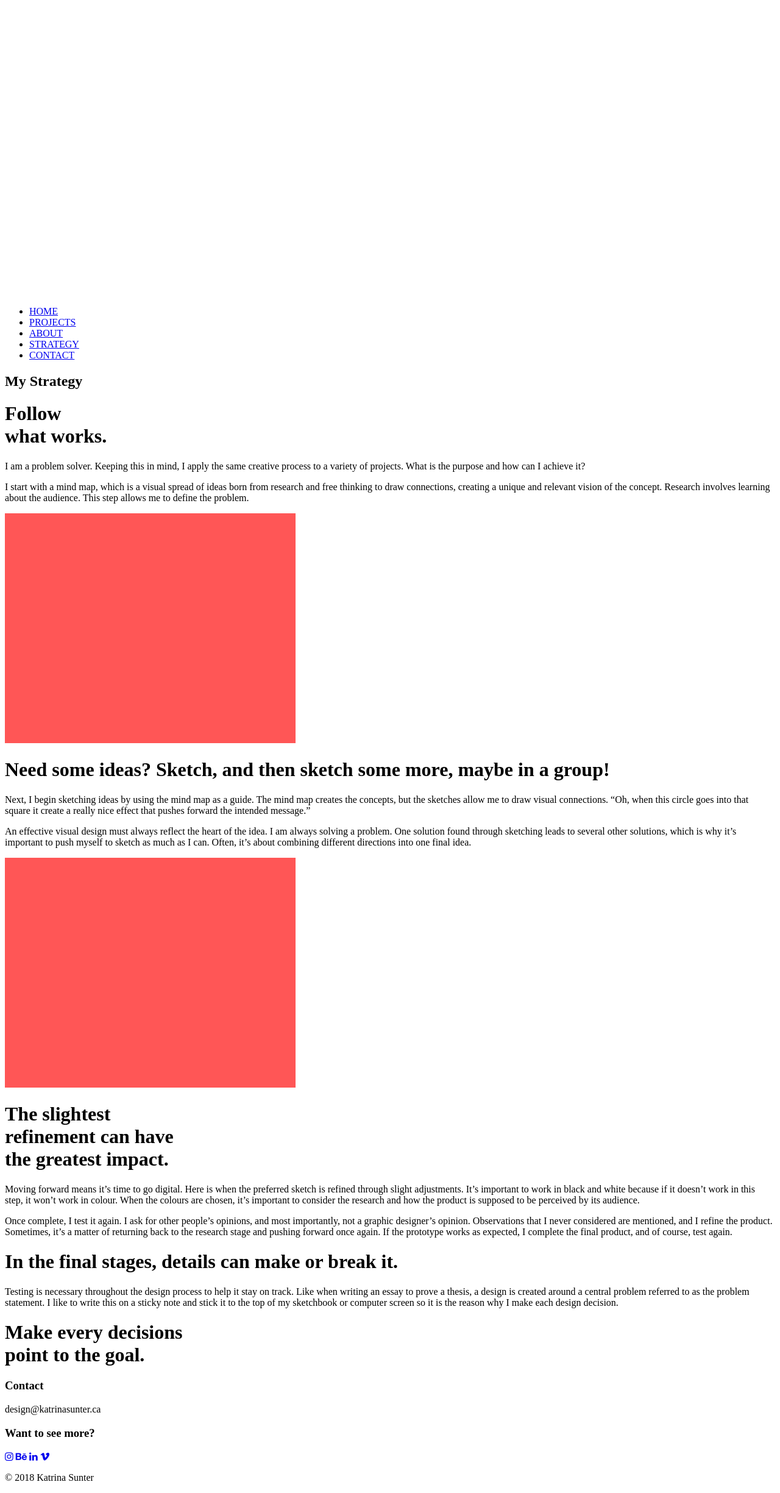
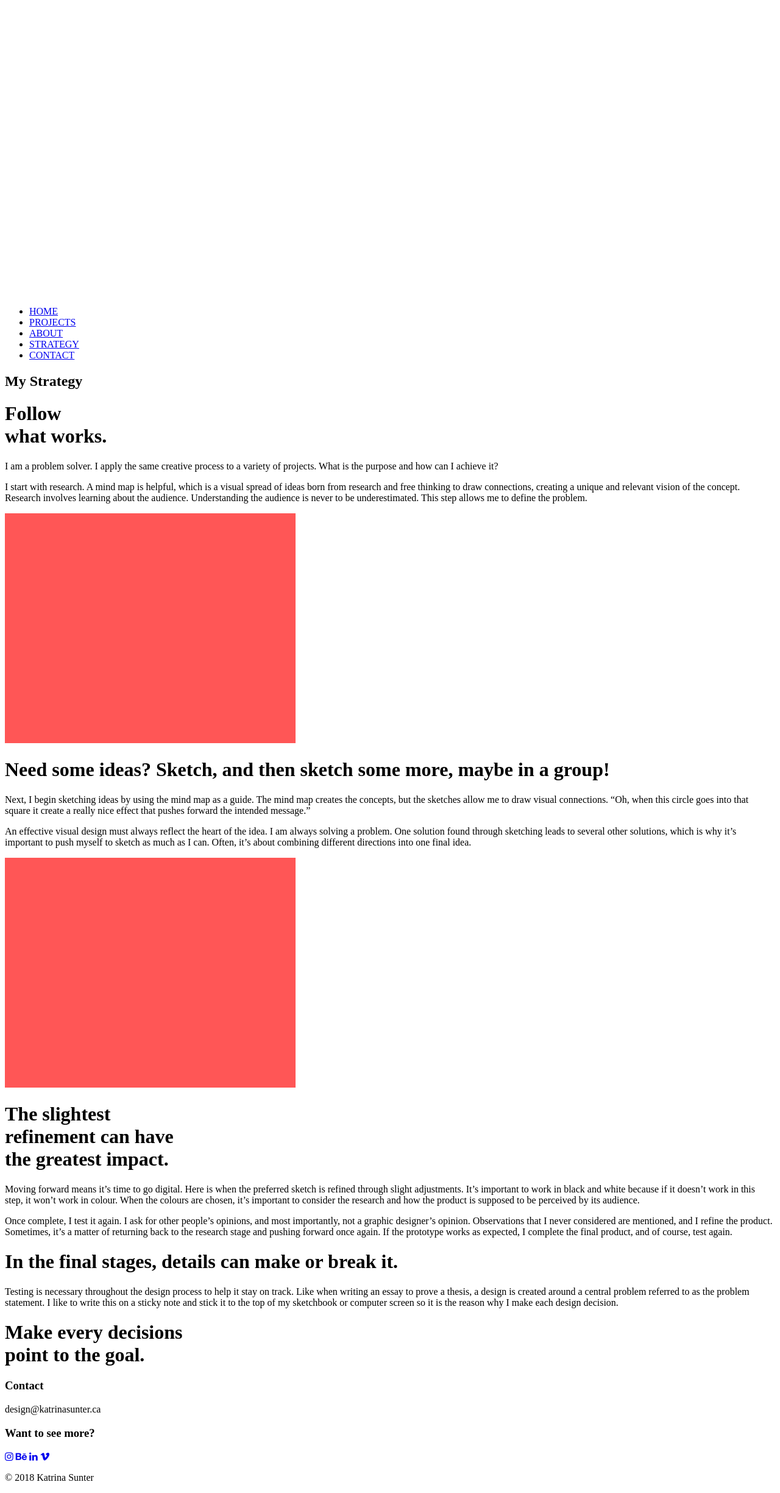
Before and after one commit to kattysun8/katrinasunter.ca, a Jekyll site: the page built from strategy.html, in a window 1280 px wide. Shown: the whole page at 61% size. Built offline with Jekyll 4.4.1, drawn with Linux system fonts in a browser that asks for light colours; some web fonts are replaced.

```diff
--- a/about.html
+++ b/about.html
@@ -11,7 +11,7 @@
       <img class="img-flex about-img" src="{{site.baseurl}}/images/me-vertical.jpg">
     </div>
     <div class="unit xs-1 s-1 m-1-2 l-1-2 xl-1-2">
-      <div class="max-length gutter-2">
+      <div class="max-length island-1-4">
         <h1>Hello! I'm Kat.</h1>
         <p class="milli push-1-4">One thing I said to my dad when I was 5 sticks with me to this day. He lifted me up in his arms and I said to him “I love you Daddy…I love everybody!”</p>
         <p class="milli push-1-4">This extends to loving everything. I have an BA honours degree in Environmental Studies but Graphic Design caught my eye soon after. I don’t love just one direction in the field of graphic design, I love them all! I am successful in print, branding, illustration, web design and motion graphics because I apply the same creative process to each project. I want to make an impact on people, and people are affected through different means. I want to have the ability to choose which means is the most appropriate, and succeed in that because of the thought process of design thinking that went into it.</p>
--- a/strategy.html
+++ b/strategy.html
@@ -10,12 +10,12 @@
     <div class="unit xs-1 s-1 m-1-2 l-1-2 xl-1-2">
       <div class="max-length island-1-4">
         <h2 class="mega push-0">My Strategy</h2>
-        <h1 class="nina push-1-2">Follow<br>what works.</h1>
+        <h1 class="tenamega push-1-2">Follow<br>what works.</h1>
       </div>
     </div>
     <div class="unit xs-1 s-1 m-1-2 l-1-2 xl-1-2">
       <div class="max-length island-1-4">
-        <p class="milli">I am a problem solver. Keeping this in mind, I apply the same creative process
+        <p class="milli">I am a problem solver. I apply the same creative process
           to a variety of projects. What is the purpose and how can I achieve it?</p>
       </div>
     </div>
@@ -24,9 +24,10 @@
   <div class="grid grid-middle">
     <div class="unit xs-1 s-1 m-1-2 l-1-2 xl-1-2">
       <div class="max-length island-1-4">
-        <p class="milli">I start with a mind map, which is a visual spread of ideas born from research
+        <p class="milli">I start with research. A mind map is helpful, which is a visual spread of ideas born from research
           and free thinking to draw connections, creating a unique and relevant vision of the concept.
-          Research involves learning about the audience. This step allows me to define the problem.</p>
+          Research involves learning about the audience. Understanding the audience is never to be underestimated.
+          This step allows me to define the problem.</p>
       </div>
     </div>
     <div class="unit xs-1 s-1 m-1-2 l-1-2 xl-1-2">
```
Also changed, not shown: css/main.css (+4 -4 lines), index.html (+4 -4 lines), thetable-layout-2.html (added, +96 -0 lines).
